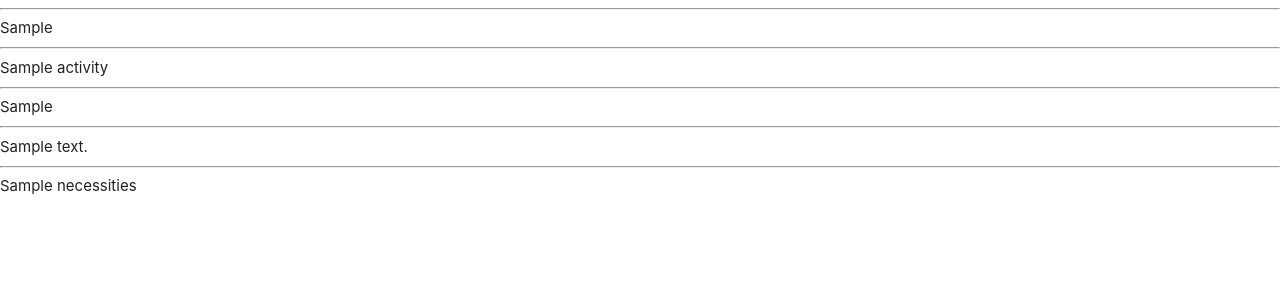
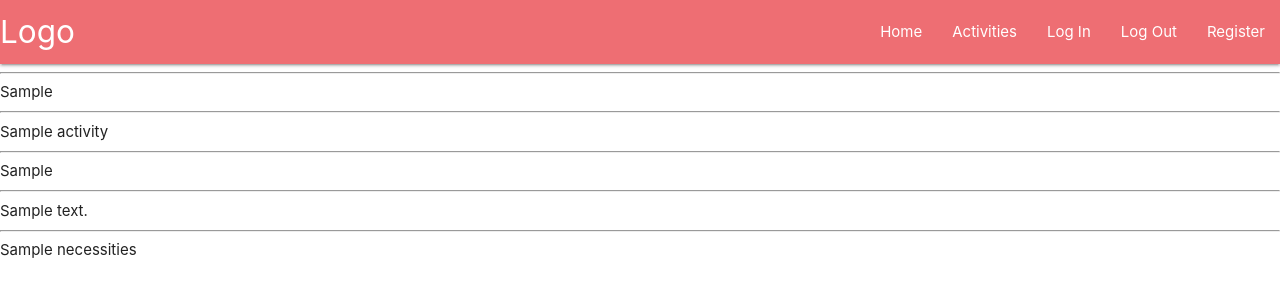
Before and after one commit to kuzGo/MS3-Project-CI, a Flask app: page / in a window 1280 px wide. Shown: the top 300 px of the page. Run offline with Flask 2, Linux system fonts and the light colour scheme; a database or web service that is not in the repository returns one stand-in record (values such as "Sample title"); some libraries are stand-ins or nearby versions.

Commit message:
Implement navigation bar from Materialize

```diff
--- a/static/js/main.js
+++ b/static/js/main.js
@@ -0,0 +1,3 @@
+$(document).ready(function(){
+    $('.sidenav').sidenav({edge:"left"});
+  });
--- a/templates/base.html
+++ b/templates/base.html
@@ -13,7 +13,30 @@
     {% endblock %}
     <title>Document</title>
 </head>
+<header>
+    <nav>
+        <div class="nav-wrapper">
+          <a href="#!" class="brand-logo">Logo</a>
+          <a href="#" data-target="mobile-demo" class="sidenav-trigger"><i class="material-icons">menu</i></a>
+          <ul class="right hide-on-med-and-down">
+            <li><a href="#">Home</a></li>
+            <li><a href="{{ url_for('get_activities')}}">Activities</a></li>
+            <li><a href="#">Log In</a></li>
+            <li><a href="#">Log Out</a></li>
+            <li><a href="#">Register</a></li>
+          </ul>
+        </div>
+      </nav>
 
+      <ul class="sidenav" id="mobile-demo">
+             <li><a href="#">Home</a></li>
+            <li><a href="{{ url_for('get_activities')}}">Activities</a></li>
+            <li><a href="#">Log In</a></li>
+            <li><a href="#">Log Out</a></li>
+            <li><a href="#">Register</a></li>
+      </ul>
+
+</header>
 <body>
     {% block content %}
 
```
Also changed, not shown: README.md.
